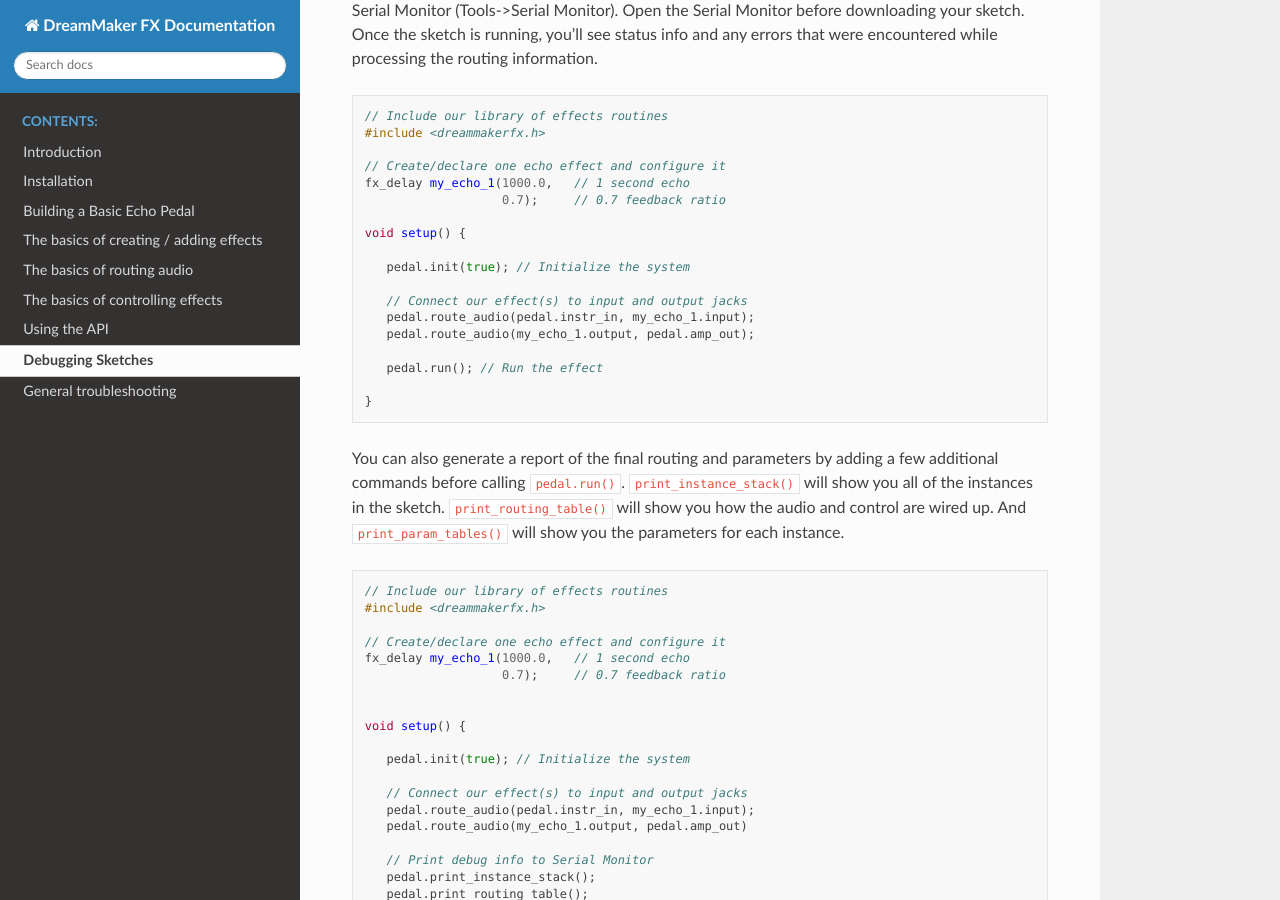
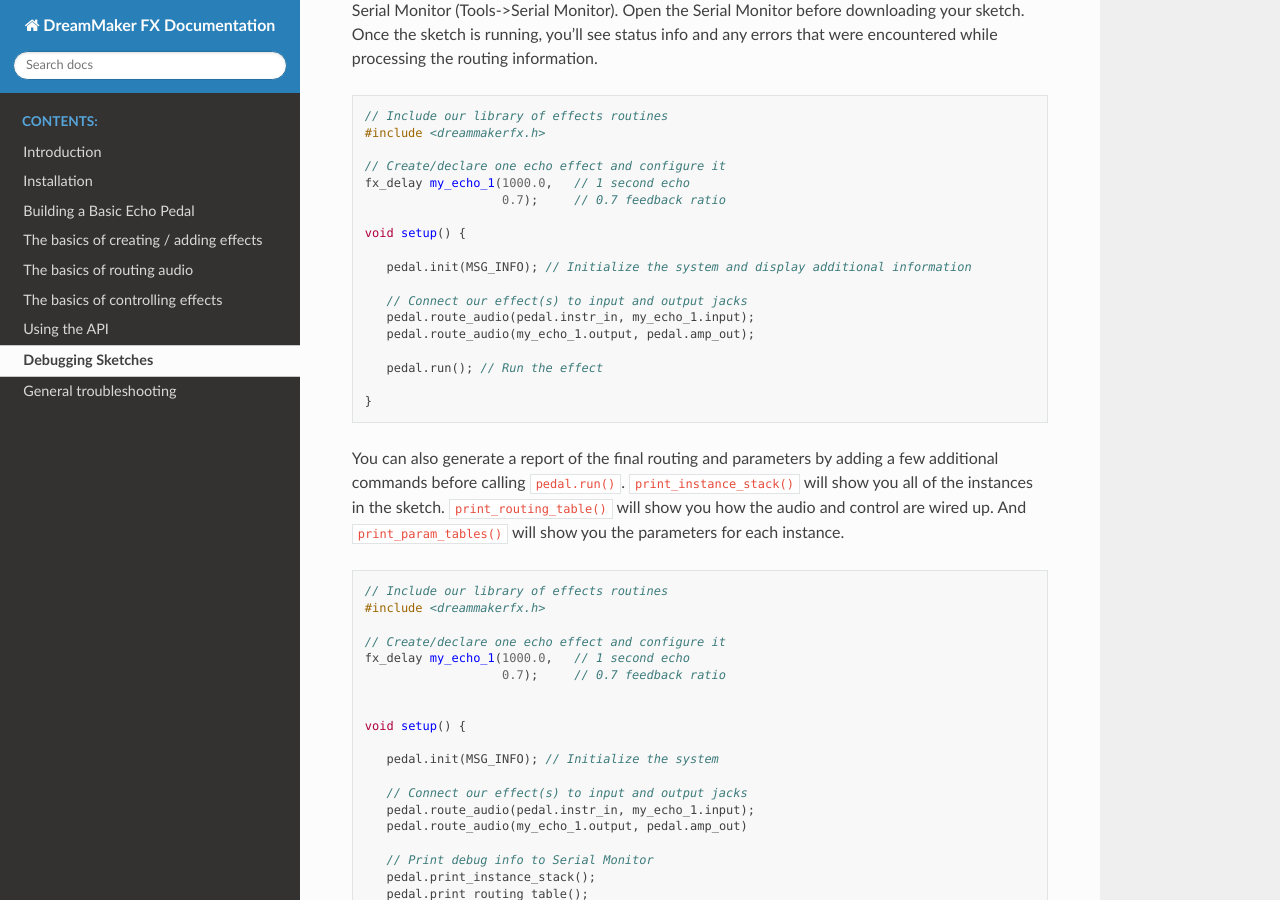
Before and after one commit to runjumplabs/dreammaker_fx_docs, a Sphinx documentation site: the page built from docs/markdown/debugging.md, in a window 1280 px wide and 900 px high, scrolled down 308 px. Built offline with Sphinx 7.4.7 and the Read the Docs theme 2.0.0, drawn with Linux system fonts in a browser that asks for light colours; pages that are not in the unit, such as notebooks, are missing from menus.

Commit message:
More doc updates

````diff
--- a/docs/index.rst
+++ b/docs/index.rst
@@ -61,8 +61,4 @@ DreamMaker FX Documentation
 
 
 
-Docs
-====
-
-.. doxygenclass:: fx_canvas
-   :members:
+.. include:: rst/welcome.rst
--- a/docs/markdown/debugging.md
+++ b/docs/markdown/debugging.md
@@ -6,7 +6,7 @@ There are a few different resources that are available for debugging a sketch th
 When initializing a sketch, you can enable debug by calling `pedal.init(true)` instead of `pedal.init()`.  This will put the pedal in
 "debug mode" which means it will send information to the Serial Monitor (Tools->Serial Monitor).  Open the Serial Monitor before downloading your sketch.  Once the sketch is running, you'll see status info and any errors that were encountered while processing the routing information.
 
-``` C
+``` CPP
 // Include our library of effects routines
 #include <dreammakerfx.h>
 
@@ -16,7 +16,7 @@ fx_delay my_echo_1(1000.0,   // 1 second echo
 
 void setup() {
 
-   pedal.init(true); // Initialize the system
+   pedal.init(MSG_INFO); // Initialize the system and display additional information
 
    // Connect our effect(s) to input and output jacks
    pedal.route_audio(pedal.instr_in, my_echo_1.input);
@@ -31,7 +31,7 @@ void setup() {
 
 You can also generate a report of the final routing and parameters by adding a few additional commands before calling `pedal.run()`.  `print_instance_stack()` will show you all of the instances in the sketch.  `print_routing_table()` will show you how the audio and control are wired up.  And `print_param_tables()` will show you the parameters for each instance.
 
-``` C
+``` CPP
 // Include our library of effects routines
 #include <dreammakerfx.h>
 
@@ -42,7 +42,7 @@ fx_delay my_echo_1(1000.0,   // 1 second echo
 
 void setup() {
 
-   pedal.init(true); // Initialize the system
+   pedal.init(MSG_INFO); // Initialize the system
 
    // Connect our effect(s) to input and output jacks
    pedal.route_audio(pedal.instr_in, my_echo_1.input);
````
Also changed, not shown: docs/rst/welcome.rst (added, +7 -0 lines).
